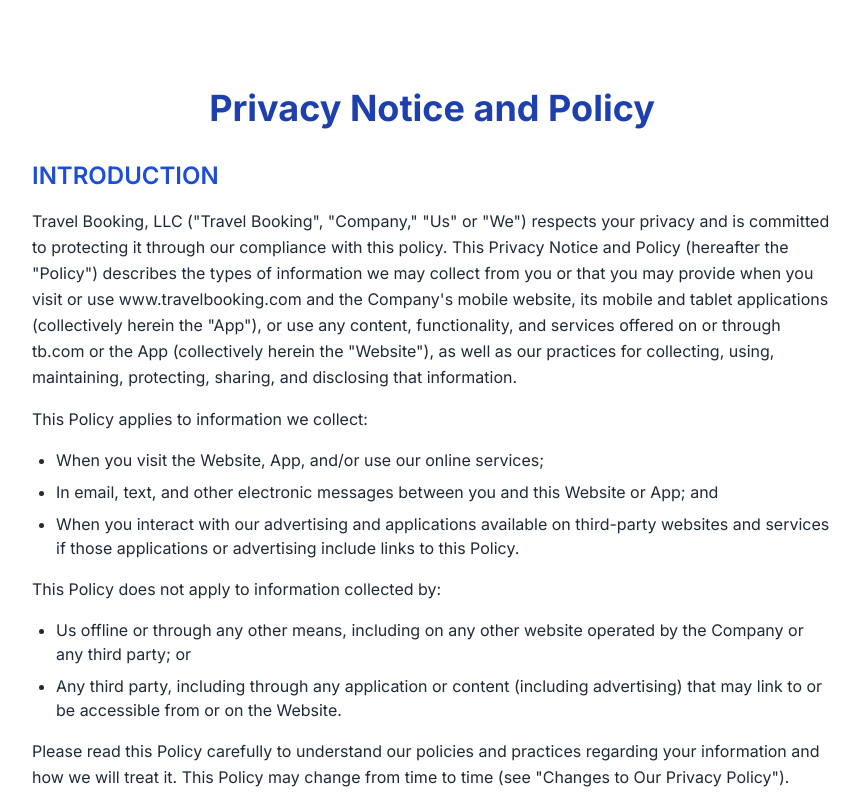
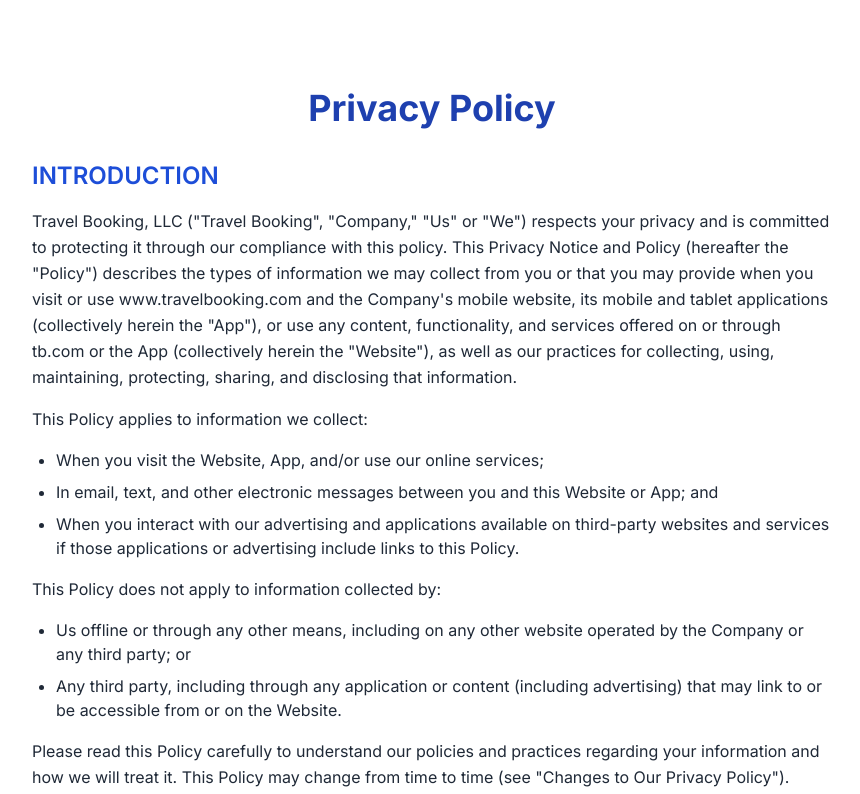
Before and after one commit to ipniacheayp-boop/journeyjet-site, a React (Vite) app: page /privacy in a window 1280 px wide. Shown: the top 794 px of the page, without its empty margins (208-1068 px from the left). Built offline with nearby package versions, Linux system fonts and the light colour scheme; the HTML template or start-up script is replaced by a standard one.

Commit message:
Update PrivacyPolicy.tsx

```diff
--- a/src/pages/PrivacyPolicy.tsx
+++ b/src/pages/PrivacyPolicy.tsx
@@ -38,7 +38,7 @@ const PrivacyPolicy = () => {
   return (
     <div className="p-6 md:p-12">
       <h1 className="text-4xl font-bold text-center text-blue-800 mb-8">
-        Privacy Notice and Policy
+        Privacy Policy
       </h1>
 
       <SectionHeading>INTRODUCTION</SectionHeading>
```
